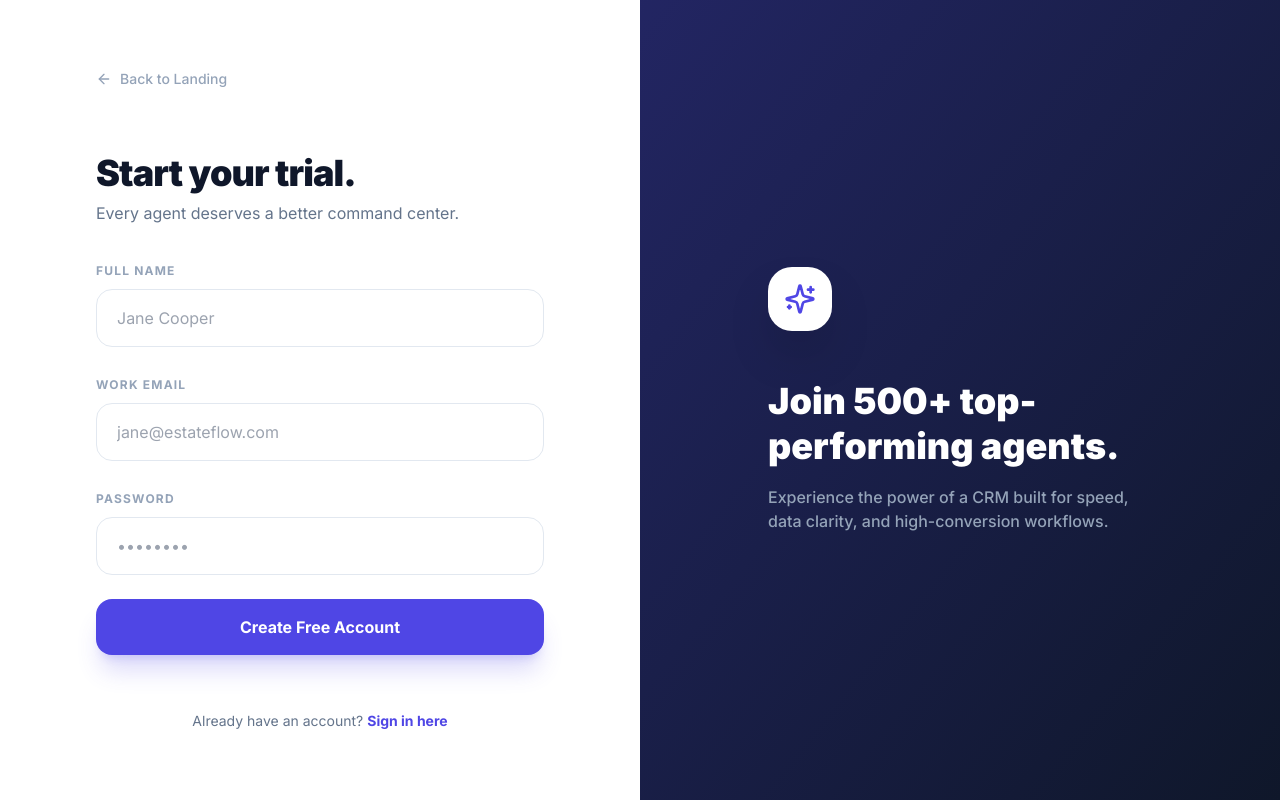
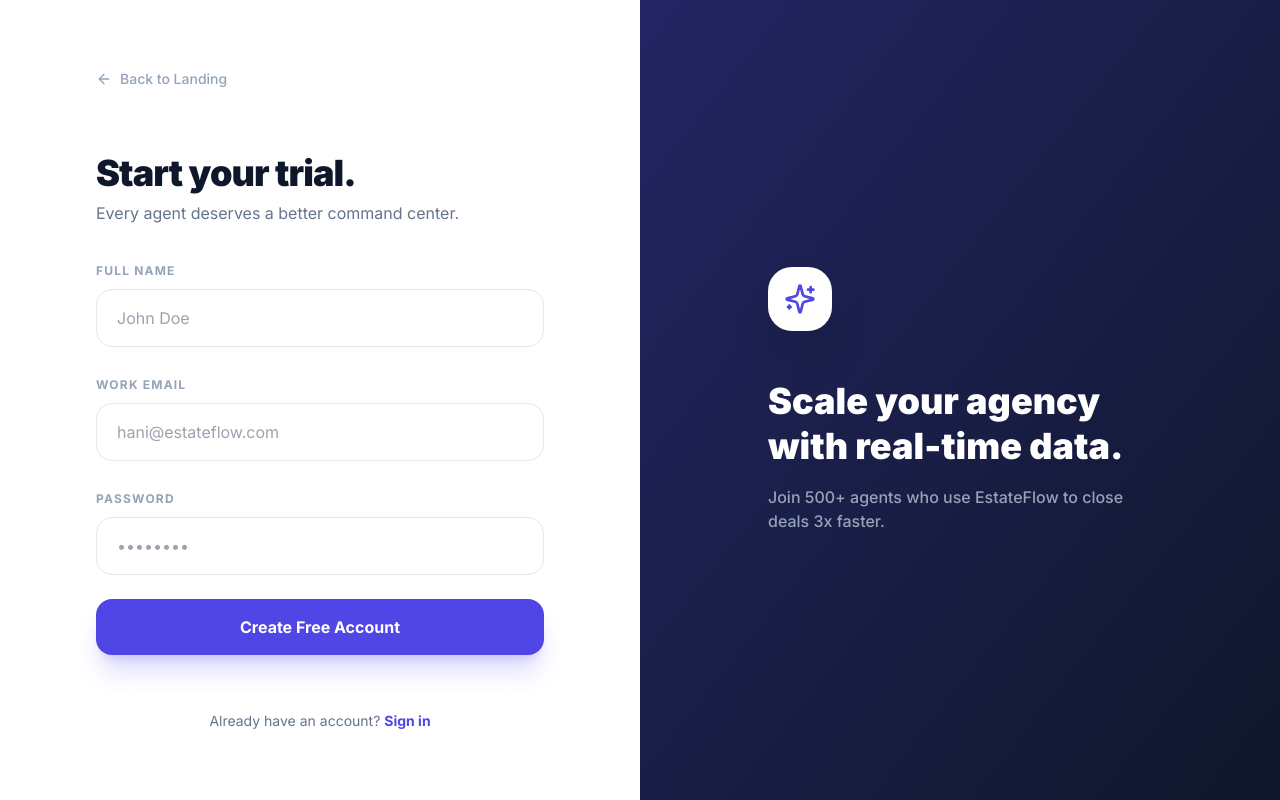
Before and after one commit to hanikumar0/Real-Estate-CRM, a Next.js app in the folder client/: page /register in a window 1280 px wide. Built offline with nearby package versions, Linux system fonts and the light colour scheme.

Commit message:
Eliminate all localhost references and finalize registration/tracking

```diff
--- a/client/app/register/page.jsx
+++ b/client/app/register/page.jsx
@@ -19,23 +19,27 @@ export default function RegisterPage() {
     setError('');
 
     try {
-      const response = await fetch('http://localhost:5000/api/auth/register', {
+      const apiUrl = process.env.NEXT_PUBLIC_API_URL || process.env.BACKEND_URL || 'http://localhost:5000/api';
+      const cleanUrl = apiUrl.endsWith('/api') ? apiUrl : `${apiUrl}/api`;
+
+      const response = await fetch(`${cleanUrl}/auth/register`, {
         method: 'POST',
         headers: { 'Content-Type': 'application/json' },
         body: JSON.stringify({ name, email, password }),
       });
 
       const data = await response.json();
-
       if (!response.ok) throw new Error(data.message || 'Registration failed');
 
       localStorage.setItem('token', data.token);
-      localStorage.setItem('user', JSON.stringify({ name: data.name, role: data.role }));
-      localStorage.setItem('role', data.role);
+      localStorage.setItem('user', JSON.stringify({ name: data.user.name, role: data.user.role }));
+      localStorage.setItem('role', data.user.role);
 
       router.push('/dashboard');
     } catch (err) {
-      setError(err.message);
+      setError(err.message === 'Failed to fetch'
+        ? "Server connection failed. Please check your internet or API configuration."
+        : err.message);
     } finally {
       setLoading(false);
     }
@@ -70,8 +74,9 @@ export default function RegisterPage() {
               <input
                 type="text"
                 required
+                autocomplete="name"
                 className="w-full px-5 py-4 rounded-xl border border-slate-200 outline-none focus:ring-2 focus:ring-primary/20 focus:border-primary transition"
-                placeholder="Jane Cooper"
+                placeholder="John Doe"
                 value={name}
                 onChange={(e) => setName(e.target.value)}
               />
@@ -81,8 +86,9 @@ export default function RegisterPage() {
               <input
                 type="email"
                 required
+                autocomplete="email"
                 className="w-full px-5 py-4 rounded-xl border border-slate-200 outline-none focus:ring-2 focus:ring-primary/20 focus:border-primary transition"
-                placeholder="jane@estateflow.com"
+                placeholder="hani@estateflow.com"
                 value={email}
                 onChange={(e) => setEmail(e.target.value)}
               />
@@ -92,6 +98,7 @@ export default function RegisterPage() {
               <input
                 type="password"
                 required
+                autocomplete="new-password"
                 className="w-full px-5 py-4 rounded-xl border border-slate-200 outline-none focus:ring-2 focus:ring-primary/20 focus:border-primary transition"
                 placeholder="••••••••"
                 value={password}
@@ -109,7 +116,7 @@ export default function RegisterPage() {
           </form>
 
           <p className="text-center text-sm text-slate-500 pt-6">
-            Already have an account? <Link href="/login" className="text-primary font-bold hover:underline underline-offset-4">Sign in here</Link>
+            Already have an account? <Link href="/login" className="text-primary font-bold hover:underline underline-offset-4">Sign in</Link>
           </p>
         </motion.div>
       </div>
@@ -121,8 +128,8 @@ export default function RegisterPage() {
             <Sparkles size={32} />
           </div>
           <div className="space-y-4 max-w-sm">
-            <h2 className="text-4xl font-black text-white leading-tight">Join 500+ top-performing agents.</h2>
-            <p className="text-slate-400 font-medium">Experience the power of a CRM built for speed, data clarity, and high-conversion workflows.</p>
+            <h2 className="text-4xl font-black text-white leading-tight">Scale your agency with real-time data.</h2>
+            <p className="text-slate-400 font-medium">Join 500+ agents who use EstateFlow to close deals 3x faster.</p>
           </div>
         </div>
       </div>
--- a/client/app/track/page.jsx
+++ b/client/app/track/page.jsx
@@ -17,8 +17,11 @@ export default function ClientTrackingPage() {
     setError('');
     setStatus(null);
     try {
+      const apiUrl = process.env.NEXT_PUBLIC_API_URL || process.env.BACKEND_URL || 'http://localhost:5000/api';
+      const cleanUrl = apiUrl.endsWith('/api') ? apiUrl : `${apiUrl}/api`;
+
       // Direct fetch from public endpoint (no token needed here)
-      const res = await fetch(`http://localhost:5000/api/leads/track?phone=${phone}`);
+      const res = await fetch(`${cleanUrl}/leads/track?phone=${phone}`);
       if (!res.ok) throw new Error('Lead information not found. Please contact your agent.');
       const data = await res.json();
       setStatus(data);
--- a/client/components/ImageUploader.jsx
+++ b/client/components/ImageUploader.jsx
@@ -17,12 +17,16 @@ export default function ImageUploader({ onUploadSuccess, maxFiles = 10 }) {
     setUploading(true);
 
     try {
+      const apiUrl = process.env.NEXT_PUBLIC_API_URL || process.env.BACKEND_URL || 'http://localhost:5000/api';
+      const cleanUrl = apiUrl.endsWith('/api') ? apiUrl : `${apiUrl}/api`;
+      const baseUrl = cleanUrl.replace('/api', '');
+
       const formData = new FormData();
       files.forEach(file => formData.append('files', file));
 
       // Use native fetch to avoid application/json default from helper
       const token = localStorage.getItem('token');
-      const response = await fetch('http://localhost:5000/api/upload/multiple', {
+      const response = await fetch(`${cleanUrl}/upload/multiple`, {
         method: 'POST',
         headers: {
           'Authorization': `Bearer ${token}`
@@ -36,7 +40,7 @@ export default function ImageUploader({ onUploadSuccess, maxFiles = 10 }) {
 
       const newImages = data.files.map(file => ({
         id: file.filename,
-        url: `http://localhost:5000${file.url}`,
+        url: file.url.startsWith('http') ? file.url : `${baseUrl}${file.url}`,
         name: file.filename,
         loading: false
       }));
```
